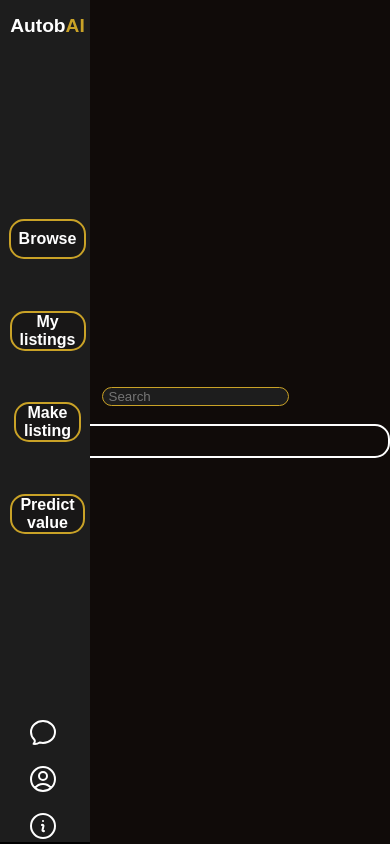
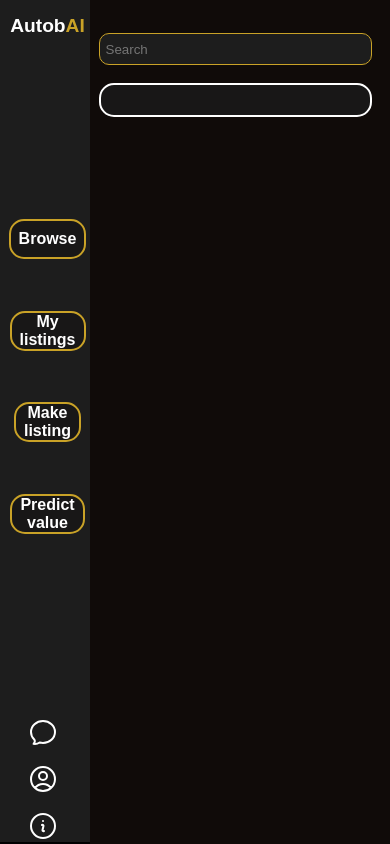
Before and after one commit to dragos-vs07/AutobAI, a Flask app: page /genp in a window 390 px wide. Run offline with Flask 3, Linux system fonts and the light colour scheme; the visitor is signed in with stand-in values (Sample User, id 1); data that the repository does not hold is empty.

Commit message:
worked on the design of the browse page

```diff
--- a/app.py
+++ b/app.py
@@ -200,9 +200,9 @@ def find_models(brand):
 def find_listings():
       page = request.args.get("page", 1, type=int)
 
-
       return jsonify([{
-           "listing_i" : l.id,
+           "listing_id" : l.id,
+           "title": l.title,
            "price" : l.price,
            "brand" : l.other_make if l.other_make else CarMake.query.filter_by(id = l.make_id).first().brand ,
            "model" : l.other_model if l.other_model else CarModel.query.filter_by(id = l.model_id).first().model ,
@@ -349,6 +349,13 @@ def make_listing():
           flash("Conversion from USD to EUR failed , try manual conversion or use EUR until problem is fixed")
           return redirect(url_for("load_make_listing_page"))
 
+     if len(form_data[2]) > 80:
+          flash("Title too long , please shorten the input")
+          return redirect(url_for("load_make_listing_page"))
+
+     if len(form_data[8]) > 1000:
+          flash("Description too long, please shorten the input")
+          return redirect(url_for("load_make_listing_page"))
 
      new_listing = Listing(
            seller_id = session.get("user_id") ,
--- a/models.py
+++ b/models.py
@@ -32,7 +32,7 @@ class Listing(db.Model):
     id = db.Column(db.Integer, primary_key=True)
     seller_id = db.Column(db.Integer, db.ForeignKey('user.id'), nullable = False)
 
-    title = db.Column(db.String(120), nullable = False)
+    title = db.Column(db.String(81), nullable = False)
     price = db.Column(db.Integer, nullable = False)
 
     make_id = db.Column(db.Integer, db.ForeignKey('car_make.id'), nullable = True)
--- a/static/CSS/general_page.css
+++ b/static/CSS/general_page.css
@@ -1,4 +1,5 @@
 #content{
+    padding: 15px;
     display: flex;
     flex: 1;
     flex-direction: column;
@@ -8,16 +9,66 @@
 #listings_area{
     display: grid;
     grid-template-columns: repeat(4, 1fr);
-    align-self: stretch;
+    background-color: rgb(24, 23, 23);
     gap: 15px;
     padding: 15px;
     border-radius: 15px;
     border: 2px solid white;
 }
+
 #search_bar{
+    height: 2rem;
+    width: 80vw;
     border-radius: 10px;
     background-color:rgb(29, 29, 29);
     border: 1px solid #c9a227;
     color: white;
     padding-left: 6px;
 }
+
+@media(max-width: 760px){
+    #content{
+        justify-content: flex-start;   /* was center */
+        align-items: center;           /* fine to keep, listings_area is centered by grid anyway */
+        overflow-y: auto;
+        min-height: 0;
+        height: 100vh;
+    }
+    #search_bar{
+        width: 70vw;
+        margin-left: 50px;
+    }
+    #listings_area{
+        margin-left: 50px;
+        width: 70vw;
+        grid-template-columns: repeat(3, 1fr);
+    }
+}
+@media(max-width: 680px){
+    #listings_area{
+        margin-left: 70px;
+        grid-template-columns: repeat(2, 1fr);
+
+    }
+    #search_bar{
+        margin-left: 70px;
+    }
+}
+@media(max-width: 450px)
+{
+    #search_bar{
+        margin-left: 80px;
+    }
+    #listings_area{
+        margin-left: 80px;
+        grid-template-columns: repeat(1, 1fr);
+    }
+}
+@media(max-width: 370px)
+{
+    #listings_area{
+        margin-left: 90px;
+    }#search_bar{
+        margin-left: 90px;
+    }
+}
--- a/static/JavaScript/general_page.js
+++ b/static/JavaScript/general_page.js
@@ -7,11 +7,44 @@ fetch("API/get_public_listings?page=1")
 
     for (const listing of data)
         {
+            const cell = document.createElement("div");
+
+            cell.style = "color: white; border: 1px solid #c9a227; padding: 10px; border-radius: 10px; display: flex; flex-direction: column; align-items: center; cursor: pointer ";
+
             const cover_img = document.createElement("img");
+
             cover_img.src = listing.cover_img_path;
+            cover_img.style = "width: 15vw; height: 15vw"
 
-            console.log("path here:" , listing.cover_img_path)
-            container.appendChild(cover_img);
+            const title = document.createElement("h4");
 
+            title.textContent = listing.title;
+
+            const price = document.createElement("h4");
+            price.textContent = listing.price + " €";
+
+            const car_def = document.createElement("div");
+            car_def.style = "display:flex; flex-direction:row; gap: 5px;"
+
+            const brand = document.createElement("p");
+            brand.textContent = listing.brand;
+
+            car_def.appendChild(brand)
+
+            const model = document.createElement("p");
+            model.textContent = listing.model;
+
+            car_def.appendChild(model)
+
+            const mileage = document.createElement("p");
+            mileage.textContent = `${listing.mileage} km`;
+
+            cell.appendChild(title);
+            cell.appendChild(cover_img);
+            cell.appendChild(price);
+            cell.appendChild(car_def);
+            cell.appendChild(mileage);
+
+            container.appendChild(cell);
         }
 })
--- a/templates/general_page.html
+++ b/templates/general_page.html
@@ -9,6 +9,8 @@
 {% block content %}
 
 <div id="content">
+
+    <br>
 
     <div id = "search_area">
             <input type = "text" id="search_bar" placeholder="Search">
```
Also changed, not shown: migrations/versions/f765a53858ab_modified_listing_title_limit.py (added, +38 -0 lines), static/CSS/make_listing_page.css (+15 -4 lines), static/JavaScript/make_listing_page.js (+12 -0 lines), templates/make_listing_page.html (+14 -3 lines), static/listings_images/124d364a-fbb2-49f8-8cc5-f071f5e60db0.jpg (added), static/listings_images/cb0ba532-04bd-4314-bd08-74895050ab17.jpg (added).
